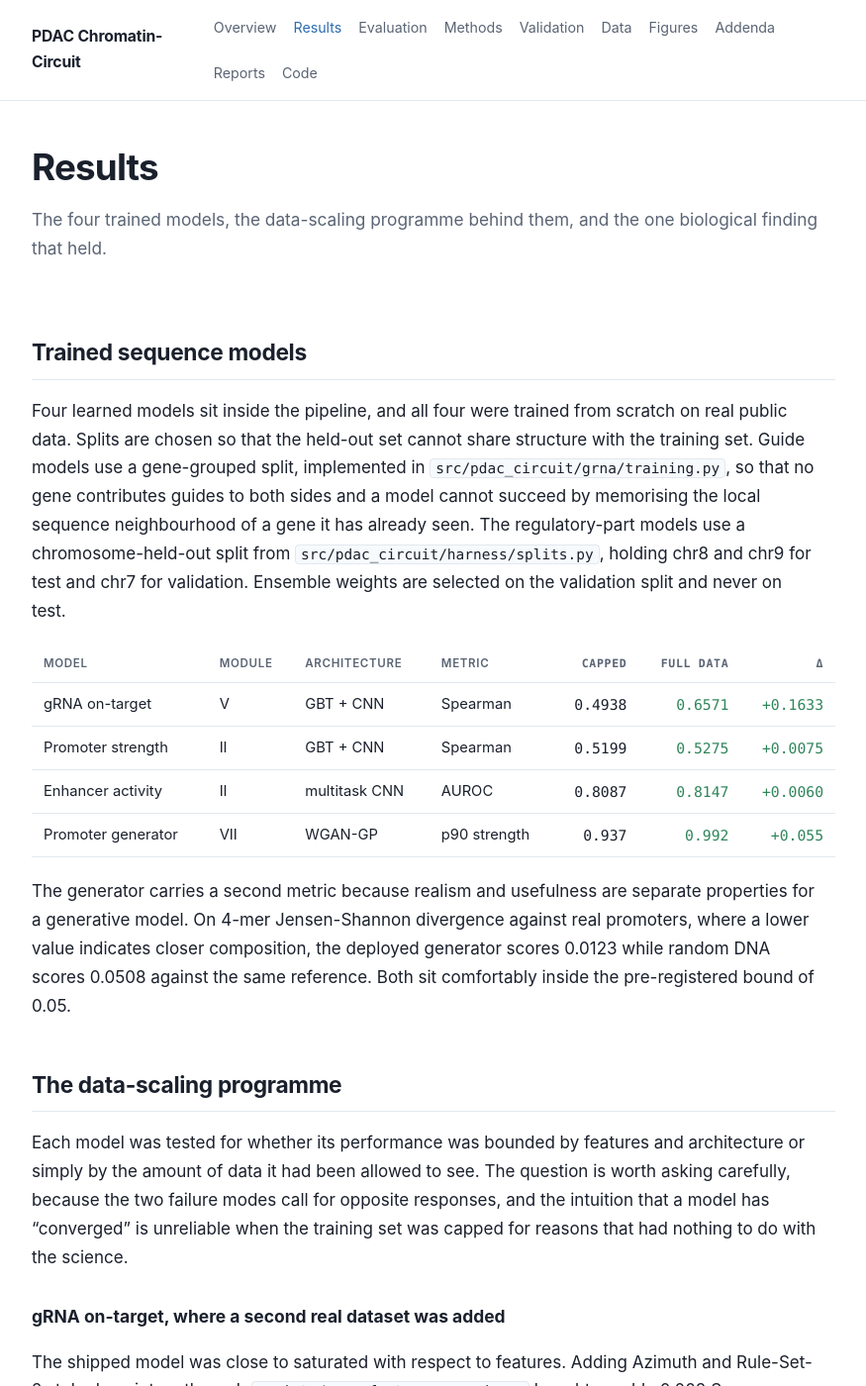
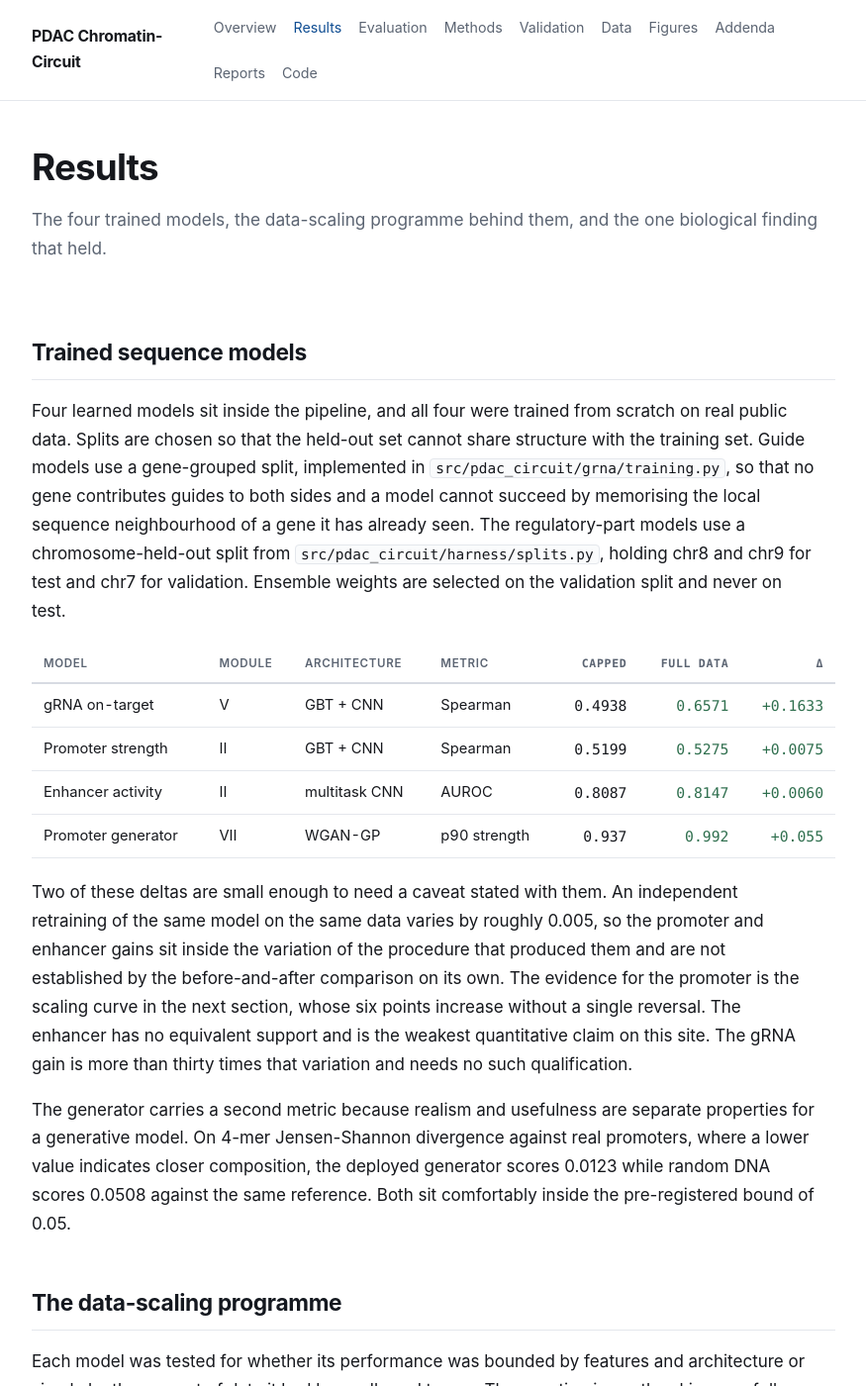
Before and after one commit to MurariAmbati/pdac-circuit, a Jekyll site: the page built from _pages/results.md, in a window 1280 px wide and 1400 px high. Shown: the whole window at 99% size, without its empty margins (202-1077 px from the left). Built offline with Jekyll 4.4.1, drawn with Linux system fonts in a browser that asks for light colours; some of the changed text lies outside the part shown.

Commit message:
Mark which data-scaling gains clear run-to-run variation; light theme only
Figure 1 now shades the run-to-run variation of an independent retraining around
each capped baseline, so a bar ending inside that band is visibly not established
by the comparison. Two of the four gains fall inside it, and the figure and the
prose now say so rather than presenting all four as equivalent.

The promoter claim is restated to rest on its scaling curve rather than its delta.
Its ensemble score increases at every one of six training sizes with no reversal,
which has probability 1/6! = 0.0014 under a null of no trend, whereas its +0.0075
delta alone does not clear the variation of the procedure that produced it. The
enhancer has no equivalent support, spans 0.007 across its whole curve and is not
monotone, and is now described as the weakest quantitative claim on the site.

Drops the dark colour scheme so the pages render on white everywhere, and moves the
interface palette onto the same values the figures use.

```diff
--- a/_pages/results.md
+++ b/_pages/results.md
@@ -26,6 +26,13 @@
 </tbody>
 </table>
 </div>
+
+Two of these deltas are small enough to need a caveat stated with them. An independent retraining of the
+same model on the same data varies by roughly 0.005, so the promoter and enhancer gains sit inside the
+variation of the procedure that produced them and are not established by the before-and-after comparison on
+its own. The evidence for the promoter is the scaling curve in the next section, whose six points increase
+without a single reversal. The enhancer has no equivalent support and is the weakest quantitative claim on
+this site. The gRNA gain is more than thirty times that variation and needs no such qualification.
 
 The generator carries a second metric because realism and usefulness are separate properties for a
 generative model. On 4-mer Jensen-Shannon divergence against real promoters, where a lower value indicates
@@ -77,9 +84,10 @@
 <figure>
   <img src="{{ '/images/fig2_scaling_curves.png' | relative_url }}" alt="Held-out performance versus training-set size for the promoter and enhancer models">
   <figcaption><b>Figure 5.</b> Performance against training-set size on the fixed chr8 and chr9 test. The
-  promoter ensemble climbs monotonically by 0.035 across an eighteen-fold increase in data and then flattens
-  over the final step, which is the signature of a model that was data-limited and is now approaching its
-  ceiling. The enhancer curve is much flatter throughout. These are independent trainings, so run-to-run
+  promoter ensemble climbs at every one of six sizes without a reversal, by 0.035 in total across an
+  eighteen-fold increase in data, then flattens over the final step. A strictly increasing run of six points
+  has probability 1/6! = 0.0014 under a null of no trend, which is what makes the promoter result credible
+  where its single delta does not. The enhancer curve spans only 0.007 in total and is not monotone. These are independent trainings, so run-to-run
   variation of roughly 0.005 is expected and the trend rather than any single point is the result.</figcaption>
 </figure>
 
--- a/assets/css/style.scss
+++ b/assets/css/style.scss
@@ -3,17 +3,18 @@
 
 :root {
   --bg: #ffffff;
-  --fg: #1a202c;
-  --mut: #5a6474;
-  --line: #e2e8f0;
-  --soft: #f7fafc;
-  --acc: #2b6cb0;
-  --good: #2f855a;
-  --bad: #c53030;
+  --fg: #16181d;
+  --mut: #5b6472;
+  --line: #e4e7ec;
+  --soft: #fafbfc;
+  --acc: #0f4d92;
+  --good: #2f6f4e;
+  --bad: #b64342;
 }
 
 * { box-sizing: border-box; }
 
+html { background: #fff; }
 body {
   margin: 0;
   background: var(--bg);
@@ -26,8 +27,8 @@
 
 .nav {
   border-bottom: 1px solid var(--line);
-  background: rgba(255,255,255,.92);
-  backdrop-filter: saturate(180%) blur(8px);
+  background: rgba(255,255,255,.96);
+  backdrop-filter: saturate(180%) blur(10px);
   position: sticky; top: 0; z-index: 20;
 }
 .nav-inner { display: flex; align-items: center; justify-content: space-between; gap: 18px; padding-top: 13px; padding-bottom: 13px; }
@@ -53,7 +54,7 @@
 .hero h1 { font-size: 2.75rem; }
 
 figure { margin: 26px 0; }
-figure img { width: 100%; height: auto; border: 1px solid var(--line); border-radius: 8px; background: #fff; }
+figure img { width: 100%; height: auto; border: 1px solid var(--line); border-radius: 6px; background: #fff; }
 figcaption { color: var(--mut); font-size: .87rem; margin-top: 9px; line-height: 1.55; }
 figcaption b { color: var(--fg); font-weight: 600; }
 
@@ -108,11 +109,15 @@
   .nav-inner { flex-direction: column; align-items: flex-start; gap: 9px; }
 }
 
-@media (prefers-color-scheme: dark) {
-  :root {
-    --bg: #0f141b; --fg: #e6edf3; --mut: #9aa4b2; --line: #232b36;
-    --soft: #161d26; --acc: #6aa6ff; --good: #4ac26b; --bad: #f2726a;
-  }
-  .nav { background: rgba(15,20,27,.92); }
-  figure img { background: #fff; }
-}
+
+::selection { background: #dce8f6; }
+
+h2 { color: #14181f; }
+figcaption { max-width: 78ch; }
+.card { background: #fff; border-color: var(--line); }
+.callout { background: #fafbfc; }
+.doclist li { background: #fff; }
+.doclist li:hover { background: var(--soft); }
+table { font-variant-numeric: tabular-nums; }
+thead th { border-bottom: 2px solid #d7dbe2; }
+tbody tr:last-child td { border-bottom: 1px solid var(--line); }
```
Also changed, not shown: _pages/figures.md (+2 -2 lines), index.md (+12 -4 lines), scripts/make_figures.py (+22 -6 lines), images/fig1_scaleup.png, 9 other files.
